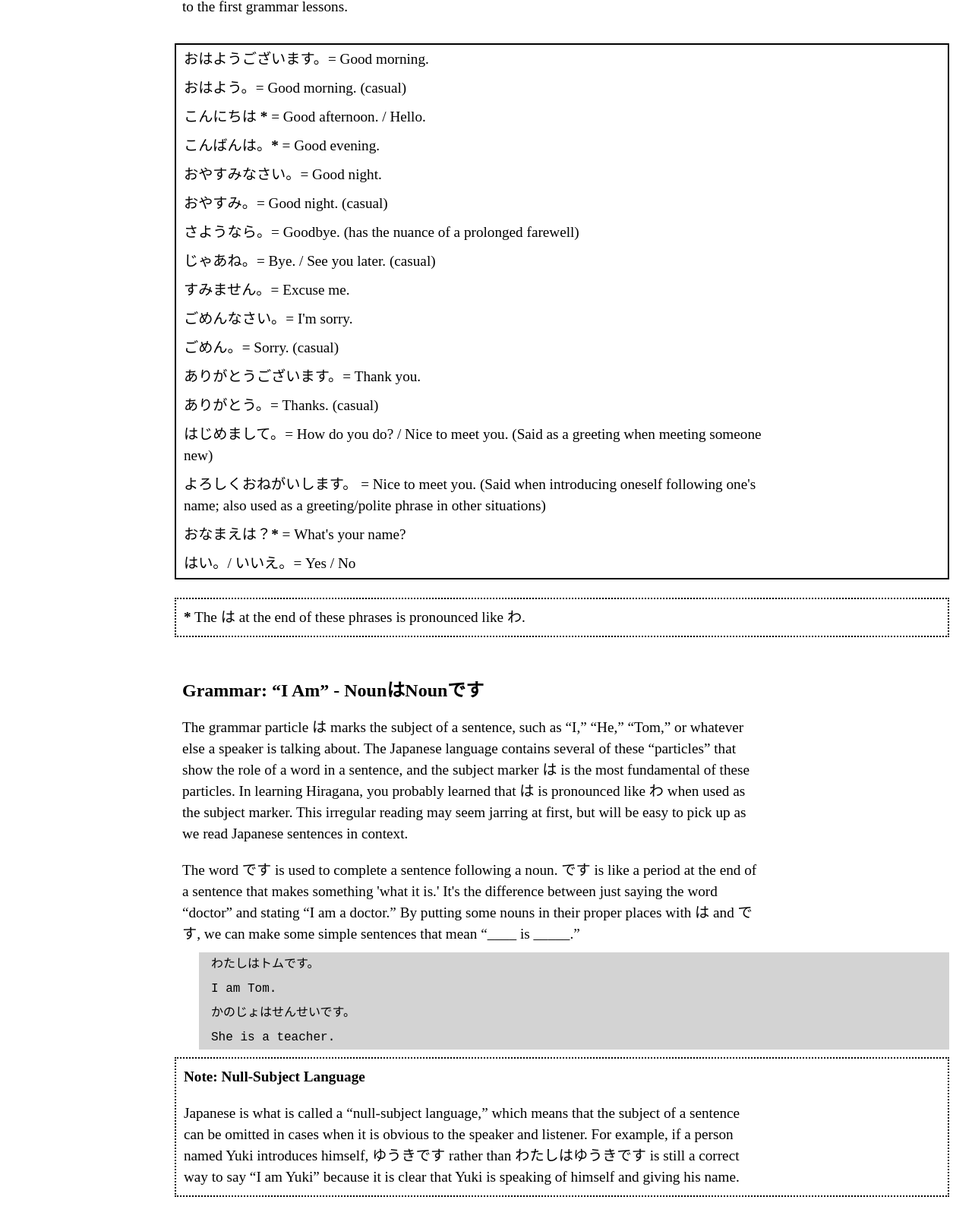
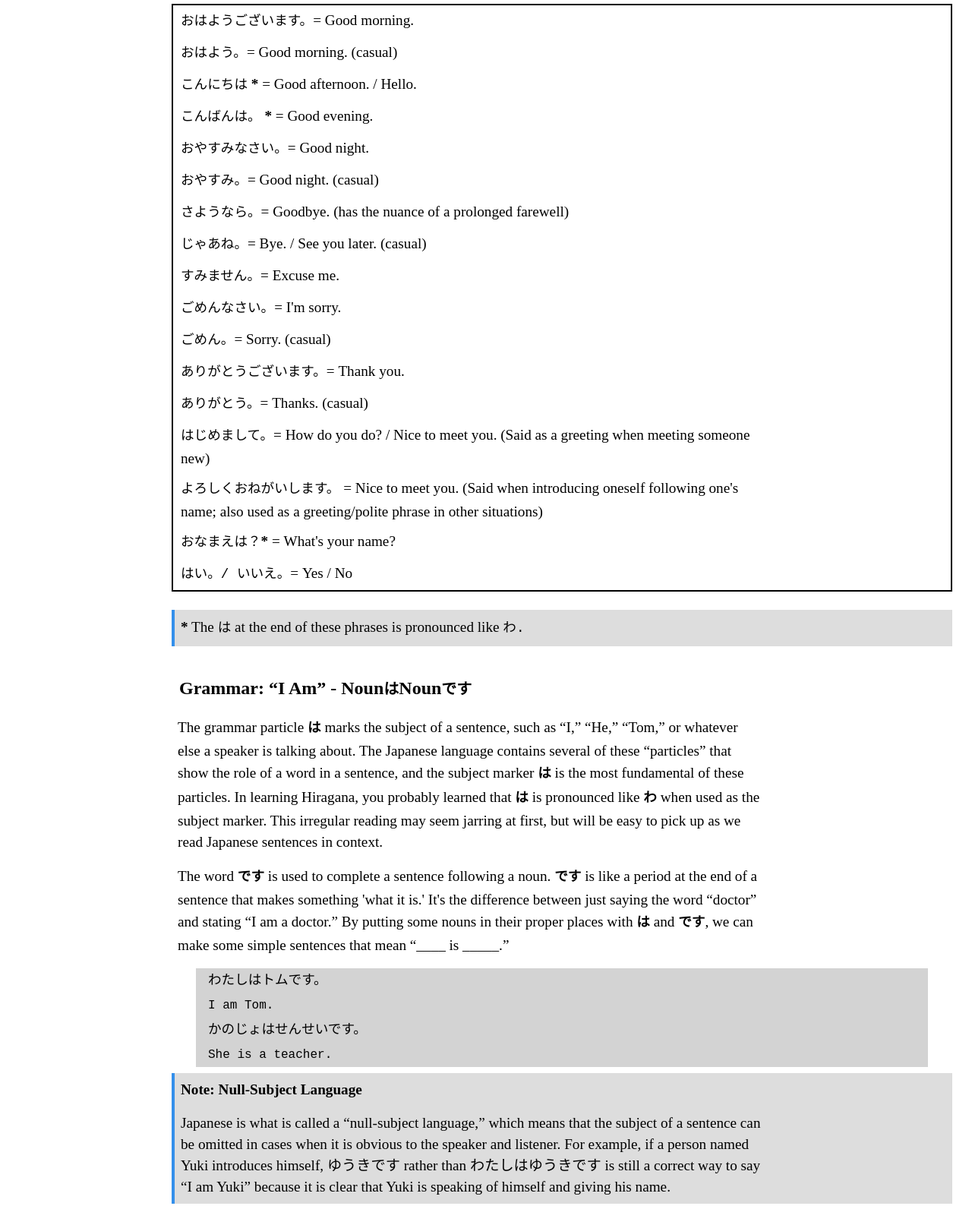
Before and after one commit to mcgrodk/fcc-technical, a plain HTML site: page index.html in a window 1280 px wide. Shown: the part 841-2429 px from the top of the page at 76% size. Drawn offline with Linux system fonts and the light colour scheme; a web font is replaced by a local one.

Commit message:
Added HTML classes and styles for Japanese characters

```diff
--- a/index.html
+++ b/index.html
@@ -39,7 +39,7 @@
       <li>Make simple sentences about your name, age, and nationality</li>
       <li>Recall basic vocabulary including numbers, countries, occupations, and family members</li>
     </ul>
-    <div class="prereqs">
+    <div class="note">
     <p><strong>Prerequisites:</strong> The reader should be able to read <em>Hiragana</em> and <em>Katakana</em> to follow this lesson,
       as <em>Romaji</em> will not be used with Japanese sentences. <em>Kanji</em> characters will not be used in this lesson.</p>
     <p>See <a href="http://guidetojapanese.org/learn/category/grammar-guide/the-writing-system/" target="blank_">Tae Kim's Guide to Japanese</a> for a lesson on the <em>Hiragana</em> and <em>Katakana</em> writing systems.</p>
@@ -51,43 +51,57 @@
       <ul>Before we dive into Japanese grammar, let's learn some basic greetings and everyday phrases. You may have heard some of these before in Japanese media and pop culture.
         If so, you're coming into Japanese with a head start! Look over these phrases and try saying them a few times before going to the first grammar lessons.</ul>
       <div class="vocab-container">
-        <li>おはようございます。= Good morning.</li>
-        <li>おはよう。= Good morning. (casual)</li>
-        <li>こんにちは <strong>*</strong> = Good afternoon. / Hello.</li>
-        <li>こんばんは。<strong>*</strong> = Good evening.</li>
-        <li>おやすみなさい。= Good night.</li>
-        <li>おやすみ。= Good night. (casual)</li>
-        <li>さようなら。= Goodbye. (has the nuance of a prolonged farewell)</li>
-        <li>じゃあね。= Bye. / See you later. (casual)</li>
-        <li>すみません。= Excuse me.</li>
-        <li>ごめんなさい。= I'm sorry.</li>
-        <li>ごめん。= Sorry. (casual)</li>
-        <li>ありがとうございます。= Thank you.</li>
-        <li>ありがとう。= Thanks. (casual)</li>
-        <li>はじめまして。= How do you do? / Nice to meet you. (Said as a greeting when meeting someone new)</li>
-        <li>よろしくおねがいします。 = Nice to meet you. (Said when introducing oneself following one's name; also used as a greeting/polite phrase in other situations)</li>
-        <li>おなまえは？<strong>*</strong> = What's your name?</li>
-        <li>はい。/ いいえ。= Yes / No</li>
+        <li><code class="kana" lang="ja-jp">おはようございます。</code>= Good morning.</li>
+        <li><code class="kana" lang="ja-jp">おはよう。</code>= Good morning. (casual)</li>
+        <li><code class="kana" lang="ja-jp">こんにちは</code> <strong>*</strong> = Good afternoon. / Hello.</li>
+        <li><code class="kana" lang="ja-jp">こんばんは。</code> <strong>*</strong> = Good evening.</li>
+        <li><code class="kana" lang="ja-jp">おやすみなさい。</code>= Good night.</li>
+        <li><code class="kana" lang="ja-jp">おやすみ。</code>= Good night. (casual)</li>
+        <li><code class="kana" lang="ja-jp">さようなら。</code>= Goodbye. (has the nuance of a prolonged farewell)</li>
+        <li><code class="kana" lang="ja-jp">じゃあね。</code>= Bye. / See you later. (casual)</li>
+        <li><code class="kana" lang="ja-jp">すみません。</code>= Excuse me.</li>
+        <li><code class="kana" lang="ja-jp">ごめんなさい。</code>= I'm sorry.</li>
+        <li><code class="kana" lang="ja-jp">ごめん。</code>= Sorry. (casual)</li>
+        <li><code class="kana" lang="ja-jp">ありがとうございます。</code>= Thank you.</li>
+        <li><code class="kana" lang="ja-jp">ありがとう。</code>= Thanks. (casual)</li>
+        <li><code class="kana" lang="ja-jp">はじめまして。</code>= How do you do? / Nice to meet you. (Said as a greeting when meeting someone new)</li>
+        <li><code class="kana" lang="ja-jp">よろしくおねがいします。</code> = Nice to meet you. (Said when introducing oneself following one's name; also used as a greeting/polite phrase in other situations)</li>
+        <li><code class="kana" lang="ja-jp">おなまえは？</code><strong>*</strong> = What's your name?</li>
+        <li><code class="kana" lang="ja-jp">はい。/ いいえ。</code>= Yes / No</li>
       </div>
       <div class="note">
-        <p><strong>*</strong> The は at the end of these phrases is pronounced like わ.</p>
+        <p><strong>*</strong> The <code class="kana" lang="ja-jp">は</code> at the end of these phrases is pronounced like
+          <code class="kana" lang="ja-jp">わ.</code></p>
       </div>
       </section>
 
  <section class="main-section" id="Grammar:_“I_Am”_-_NounはNounです">
-   <header>Grammar: “I Am” - NounはNounです</header>
-   <p>The grammar particle は marks the subject of a sentence, such as “I,” “He,” “Tom,” or whatever else a speaker is talking about.
-     The Japanese language contains several of these “particles” that show the role of a word in a sentence, and the subject marker は is the most
-     fundamental of these particles. In learning Hiragana, you probably learned that は is pronounced like わ when used as the subject marker.
+   <header>Grammar: “I Am” - Noun<code class="kana">は</code>Noun<code class="kana">です</code></header>
+   <p>The grammar particle
+     <code class="inline-code" lang="ja-jp">は</code>
+    marks the subject of a sentence, such as “I,” “He,” “Tom,” or whatever else a speaker is talking about.
+     The Japanese language contains several of these “particles” that show the role of a word in a sentence, and the subject marker
+     <code class="inline-code" lang="ja-jp">は</code>
+     is the most
+     fundamental of these particles. In learning Hiragana, you probably learned that
+     <code class="inline-code" lang="ja-jp">は</code>
+     is pronounced like
+     <code class="inline-code" lang="ja-jp">わ</code>
+     when used as the subject marker.
      This irregular reading may seem jarring at first, but will be easy to pick up as we read Japanese sentences in context.</p>
-   <p>The word です is used to complete a sentence following a noun. です is like a period at the end of a sentence that makes something 'what it is.'
-     It's the difference between just saying the word “doctor” and stating “I am a doctor.” By putting some nouns in their proper places with
-     は and です, we can make some simple sentences that mean “____ is _____.”</p>
-   <code>わたしはトムです。<br>
+
+   <p>The word <code class="inline-code">です</code> is used to complete a sentence following a noun. <code class="inline-code">です</code> is like a period
+    at the end of a sentence that makes something 'what it is.' It's the difference between just saying the word “doctor” and stating “I am a doctor.”
+    By putting some nouns in their proper places with
+    <code class="inline-code">は</code> and <code class="inline-code">です</code>, we can make some simple sentences that mean “____ is _____.”</p>
+
+    <!-- Use second imported font for kana characters in these blocks -->
+   <code><code class="kana">わたしはトムです。</code><br>
     I am Tom.<br>
-    かのじょはせんせいです。<br>
+    <code class="kana">かのじょはせんせいです。</code><br>
     She is a teacher.<br>
    </code>
+
    <div class="note">
      <h2>Note: Null-Subject Language</h2>
      <p>Japanese is what is called a “null-subject language,” which means that the subject of a sentence can be omitted in cases when it is obvious to
@@ -173,7 +187,7 @@
     as you should be able to grasp the pattern of the numbers after twenty. Note that the numbers four and seven have multiple readings.
     The readings of these numbers are usually interchangeable. The alternative pronunciations よん (four) and なな (seven) are based in
     cultural superstitions around the "shi" sound in these numbers, which sound similar to the Japanese word for “death.”
-    (See <a href="https://en.wikipedia.org/wiki/Japanese_superstitions#Numbers" target="blank_">this Wikipedia article</a> for more on this superstition).</p>
+    (See <a href="https://en.wikipedia.org/wiki/Japanese_superstitions#Numbers" target="blank_">Wikipedia</a> for more on this superstition).</p>
   <p>Look over these numbers and practice reading them aloud.</p>
   <div class="vocab-container">
   <!-- Learn how to sort this list into multiple list items per line to make this div more presentable -->
@@ -301,12 +315,12 @@
     <div class="note">
       <p>(Note: そうですか = Is that so? / I see; used in conversation to acknowledge what has been said to you)</p>
     </div>
-  <ul>Please translate these Japanese sentences into English:</ul>
+  <ul>Translate these Japanese sentences into English:</ul>
     <li>かれのおかあさんはスペインじんです。</li>
     <li>わたしのおじさんはいしゃです。</li>
     <li>おとうとは９さいですか。 / いいえ、１０さいです。 / ああ、そうですか。</li>
   </ul>
-  <ul>Please translate these English sentences into Japanese:</ul>
+  <ul>Translate these English sentences into Japanese:</ul>
     <li>Robert is French.</li>
     <li>(My) younger sister is 20 years old.</li>
     <li>(My) grandmother's name is Mary.</li>
--- a/style.css
+++ b/style.css
@@ -1,6 +1,9 @@
 /* Search web for Japanese typography properties/mixed-language page practices */
 
 /*CSS reset to remove awkward blank margins around page*/
+
+@import url('https://fonts.googleapis.com/css?family=Sawarabi+Mincho');
+@import url('href="https://fonts.googleapis.com/css?family=M+PLUS+Rounded+1c"');
 
 * {
     margin: 0;
@@ -53,9 +56,9 @@
 }
 
 p, ul, li, h2 {
-    padding: 10px;
-  max-width: 75%;
-  line-height: 1.75rem;
+    padding: 0.5rem;
+    max-width: 75%;
+    line-height: 1.75rem;
 }
 
 li:lang(ja-jp) {
@@ -63,7 +66,7 @@ li:lang(ja-jp) {
 }
 
 section {
-    padding: 1.25rem;
+    padding: 1rem;
 }
 
 ul {
@@ -75,8 +78,9 @@ li {
   list-style-type: disc;
 }
 
-.prereqs {
+.note {
     border-left: 0.25rem solid #348feb;
+    background-color: #DDDDDD
 }
 
 .main-section header {
@@ -85,15 +89,40 @@ li {
     padding: 10px;
 }
 
+.main-section header code {
+    font-size: 1.25rem;
+}
+
 
 code {
   background-color: #D3D3D3;
   display: block;
-  margin-left: 2rem;
+  margin: 0.5rem 2rem;
   font-family: monospace;
   font-size: 1rem;
   line-height: 2rem;
   padding-left: 1rem;
+}
+
+.kana {
+    color: black;
+    display: inline;
+    margin: 0;
+    padding: 0;
+    background-color: inherit;
+    font-family: Sawarabi Mincho, monospace;
+    font-size: 1.1rem;
+}
+
+.inline-code {
+    color: black;
+    display: inline;
+    margin: 0;
+    padding: 0;
+    background-color: inherit;
+    font-weight: 600;
+    font-family: Sawarabi Mincho, monospace;
+    font-size: 1.1rem;
 }
 
 a:active {
@@ -113,11 +142,6 @@ a:visited {
     list-style-type: none;
 }
 
-.note {
-  border: 2px dotted black;
-  margin-top: 10px;
-}
-
 /* Footer properties */
 
 footer {
```
